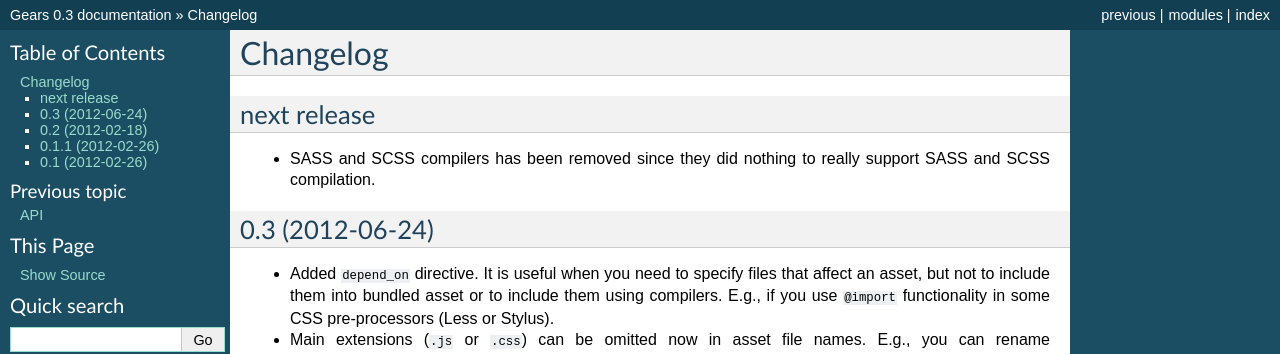
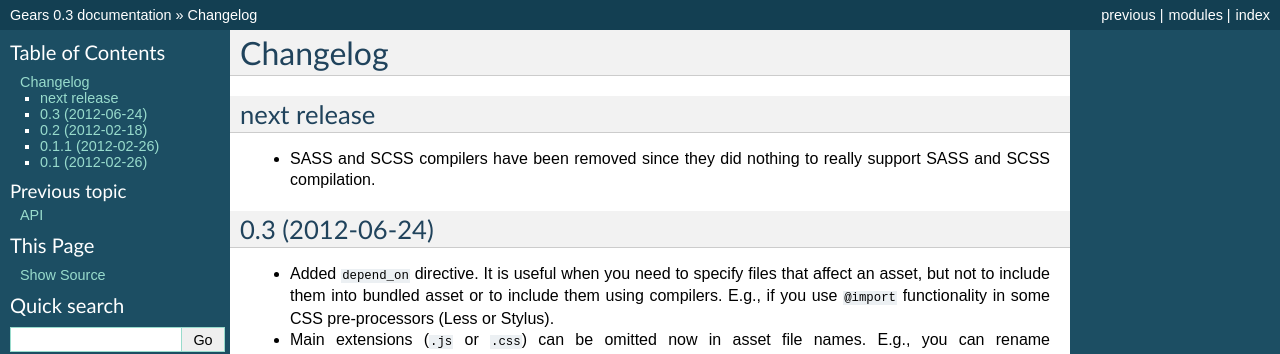
Before and after one commit to gears/gears, a Sphinx documentation site: the page built from docs/changelog.rst, in a window 1280 px wide. Shown: the top 354 px of the page. Built offline with Sphinx 7.4.7, drawn with Linux system fonts in a browser that asks for light colours.

Commit message:
Fix grammar in changelog

```diff
--- a/docs/changelog.rst
+++ b/docs/changelog.rst
@@ -4,7 +4,7 @@ Changelog
 next release
 ------------
 
-- SASS and SCSS compilers has been removed since they did nothing to really
+- SASS and SCSS compilers have been removed since they did nothing to really
   support SASS and SCSS compilation.
 
 0.3 (2012-06-24)
```
